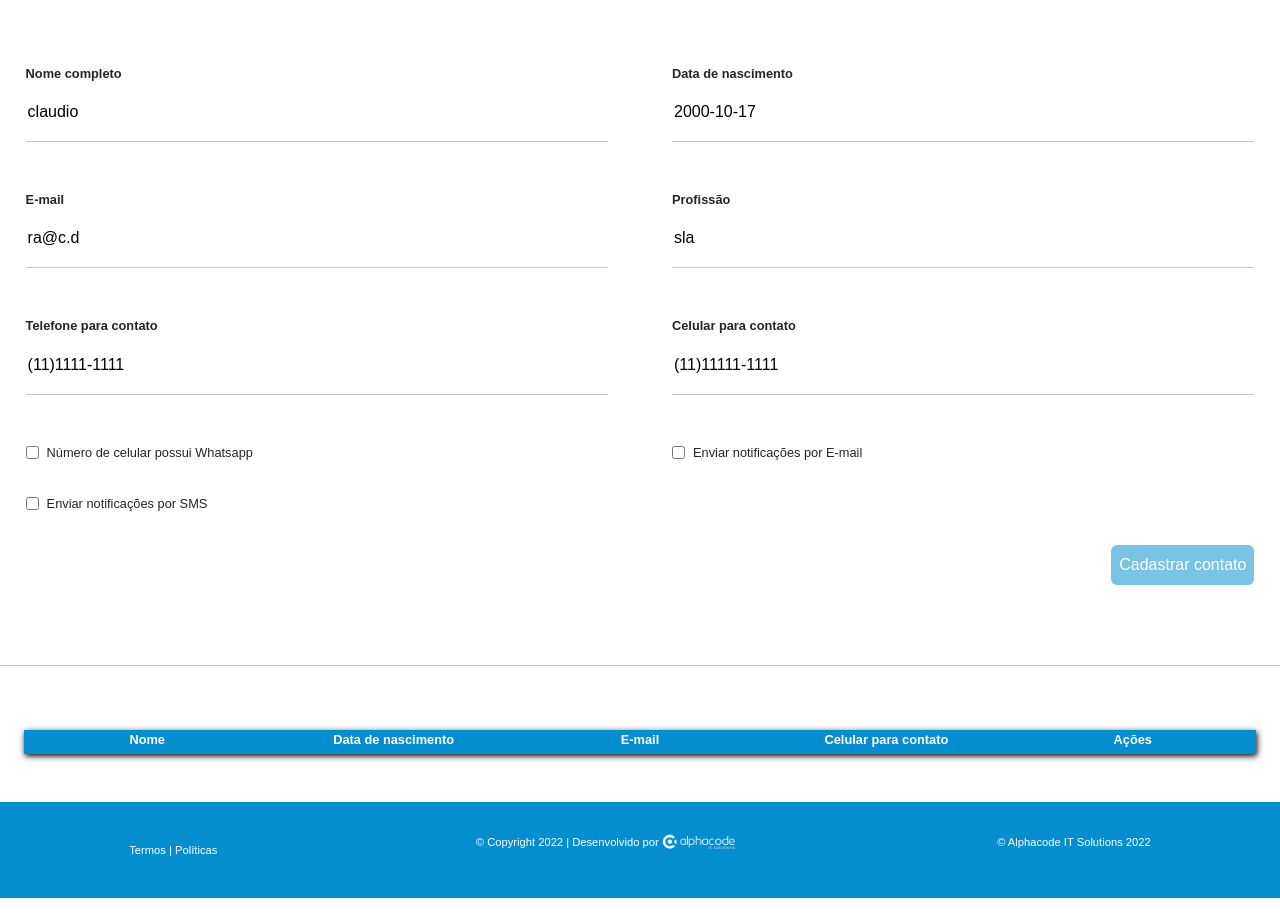
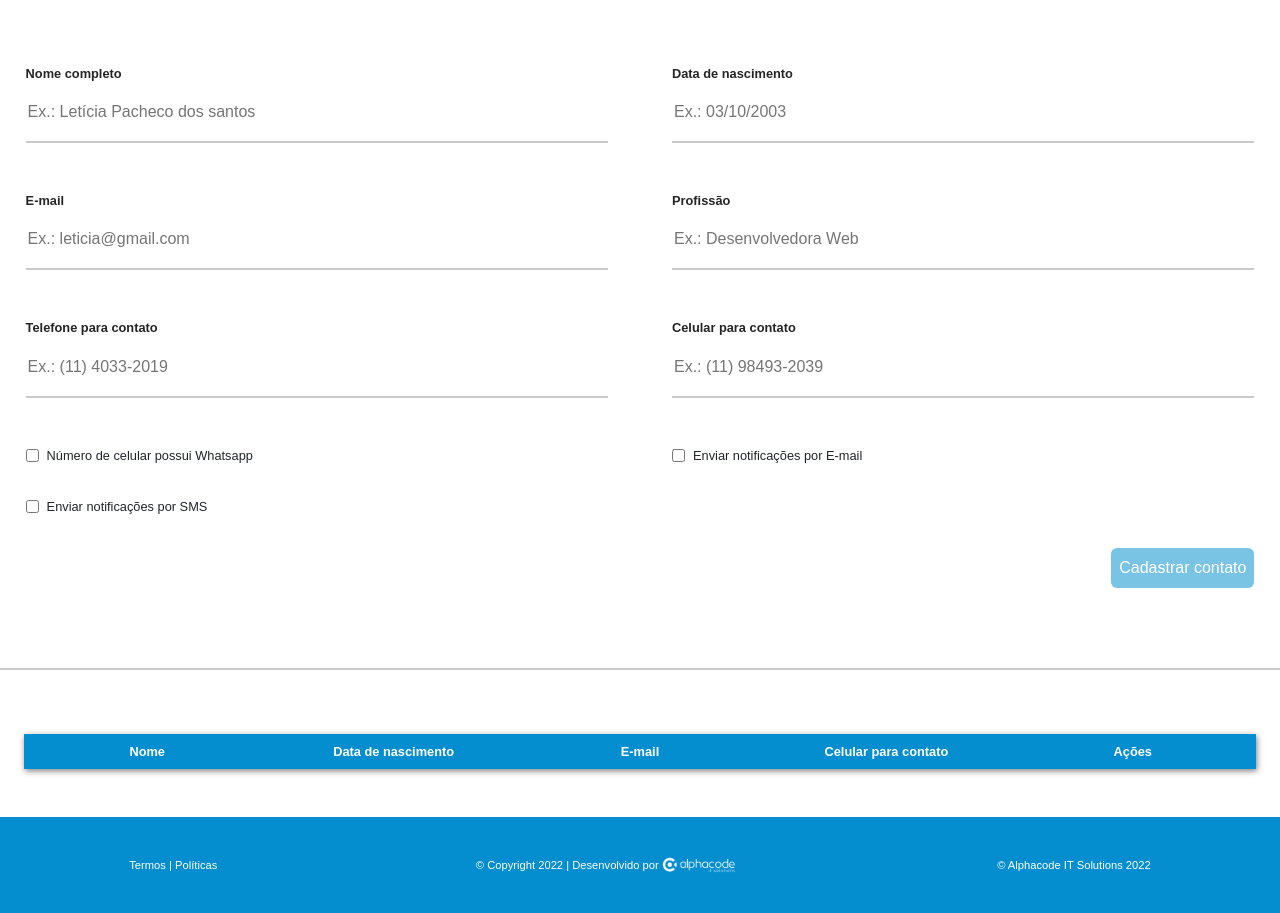
Before and after one commit to rubensl07/contatos, a PHP site: page / in a window 1280 px wide. Shown: the part 128-1041 px from the top of the page. Run offline with PHP 8.4, Linux system fonts and the light colour scheme; some libraries are stand-ins or nearby versions.

Commit message:
any update?

```diff
--- a/Front-end/css/cadastroPage.css
+++ b/Front-end/css/cadastroPage.css
@@ -49,7 +49,7 @@
     margin-left: .5rem;
 }
 #contactList{
-    box-shadow: 1px 2px 6px black;
+    box-shadow: 1px 2px 6px rgba(0, 0, 0, 0.5);
 }
 #topContactList,.contact>div{
     display: grid;
@@ -57,13 +57,18 @@
     grid-template-columns: 1fr 1fr 1fr 1fr 1fr;
     font-size: 80%;
 }
+#topContactList>p{
+    font-size: .8rem;
+}
 #contactList>div:first-child{
     background-color: var(--primaryColor);
     font-weight: bolder;
-    height: 1.5rem;
 }
 .contact>div{
     height: 3rem;
+}
+.contact>div>p{
+    margin: 0;
 }
 .iconsField>div{
     display: grid;
@@ -87,3 +92,12 @@
 .foco>input{
     color: #006594;
 }
+
+hr{
+    border-width: 2px;
+  }
+
+  hr.divisorContato{
+    margin: 0em;
+
+  }
--- a/Front-end/index.html
+++ b/Front-end/index.html
@@ -73,11 +73,11 @@
         <hr>
         <div id="contactList" class="my-5 mx-4">
             <div id="topContactList" class="align-items-center text-white">
-                <p class="text-center">Nome</p>
-                <p class="text-center">Data de nascimento</p>
-                <p class="text-center">E-mail</p>
-                <p class="text-center">Celular para contato</p>
-                <p class="text-center">Ações</p>
+                <p class="text-center m-2">Nome</p>
+                <p class="text-center m-2">Data de nascimento</p>
+                <p class="text-center m-2">E-mail</p>
+                <p class="text-center m-2">Celular para contato</p>
+                <p class="text-center m-2">Ações</p>
             </div>
         </div>
     </main>
@@ -85,10 +85,10 @@
         <a href="#" class="text-decoration-none text-white">
             Termos | Políticas
         </a>
-        <p class="d-flex align-items-center">&copy; Copyright 2022 | Desenvolvido por <img
+        <p class="d-flex align-items-center m-0">&copy; Copyright 2022 | Desenvolvido por <img
                 src="./src/logo_rodape_alphacode.png" alt="logotipo alphacode">
         </p>
-        <p class="d-flex align-items-center">&copy; Alphacode IT Solutions 2022</p>
+        <p class="d-flex align-items-center m-0">&copy; Alphacode IT Solutions 2022</p>
 
     </footer>
 
--- a/Front-end/js/contatosPage.js
+++ b/Front-end/js/contatosPage.js
@@ -14,20 +14,11 @@
         Swal.fire({
             title: "Erro",
             text: "Banco de dados fora do ar.",
-            icon: "error"
+            icon: "error",
+            confirmButtonColor: "#058ECF"
         });
     }
 }
-function teste(){
-    document.getElementById('nome').value = "claudio"
-    document.getElementById('email').value = "ra@c.d"
-    document.getElementById('profissao').value = "sla"
-    document.getElementById('nascimento').value="2000-10-17"
-    document.getElementById('celular').value="(11)11111-1111"
-    document.getElementById('telefone').value="(11)1111-1111"
-
-}
-teste()
 
 function criarContatoElement(info){
     const contact = document.createElement("div")
@@ -35,6 +26,7 @@
     contact.id = `contact-${info.id}`;
 
     const hr = document.createElement('hr')
+    hr.classList.add('divisorContato')
     const row = document.createElement('div')
     row.classList.add("align-items-center")
     const nome = document.createElement("p")
@@ -103,7 +95,8 @@
         Swal.fire({
             title: "Erro",
             text: "Não foi possível excluir o contato.",
-            icon: "error"
+            icon: "error",
+            confirmButtonColor: "#058ECF"
         });
     }
 }
@@ -114,6 +107,7 @@
         event.target.parentElement.classList.add("foco");
     }
 });
+
 
 document.getElementById("data").addEventListener("focusout", (event) => {
     if (event.target.tagName === "INPUT") {
@@ -171,21 +165,24 @@
             Swal.fire({
                 title: "Sucesso",
                 text: "Contato cadastrado",
-                icon: "success"
+                icon: "success",
+                confirmButtonColor: "#058ECF"
               });
         } else {
             console.error('Erro ao criar contato:', result);
             Swal.fire({
                 title: "Erro",
                 text: "Ocorreu um erro interno no servidor",
-                icon: "error"
+                icon: "error",
+                confirmButtonColor: "#058ECF"
               });
         }
     } else {
         Swal.fire({
             title: "Dados inválidos",
             text: validacao.mensagem||"Dados inválidos",
-            icon: "question"
+            icon: "question",
+            confirmButtonColor: "#058ECF"
           });
     }
 }
@@ -233,14 +230,16 @@
             Swal.fire({
                 title: "Erro",
                 text: "Ocorreu um erro interno no servidor",
-                icon: "error"
+                icon: "error",
+                confirmButtonColor: "#058ECF"
             });
         }
     } else {
         Swal.fire({
             title: "Dados inválidos",
             text: validacao.mensagem || "Dados inválidos",
-            icon: "warning"
+            icon: "warning",
+            confirmButtonColor: "#058ECF"
         });
     }
 });
```
Also changed, not shown: Back-end/config/criar_banco.php (+6 -12 lines), Back-end/controller/controller_contatos.php (+4 -17 lines), Back-end/database_template.sql (+6 -61 lines), content_markdown/screenshot_application_example.png (added), content_markdown/screenshot_error.png (added), 2 other files.
